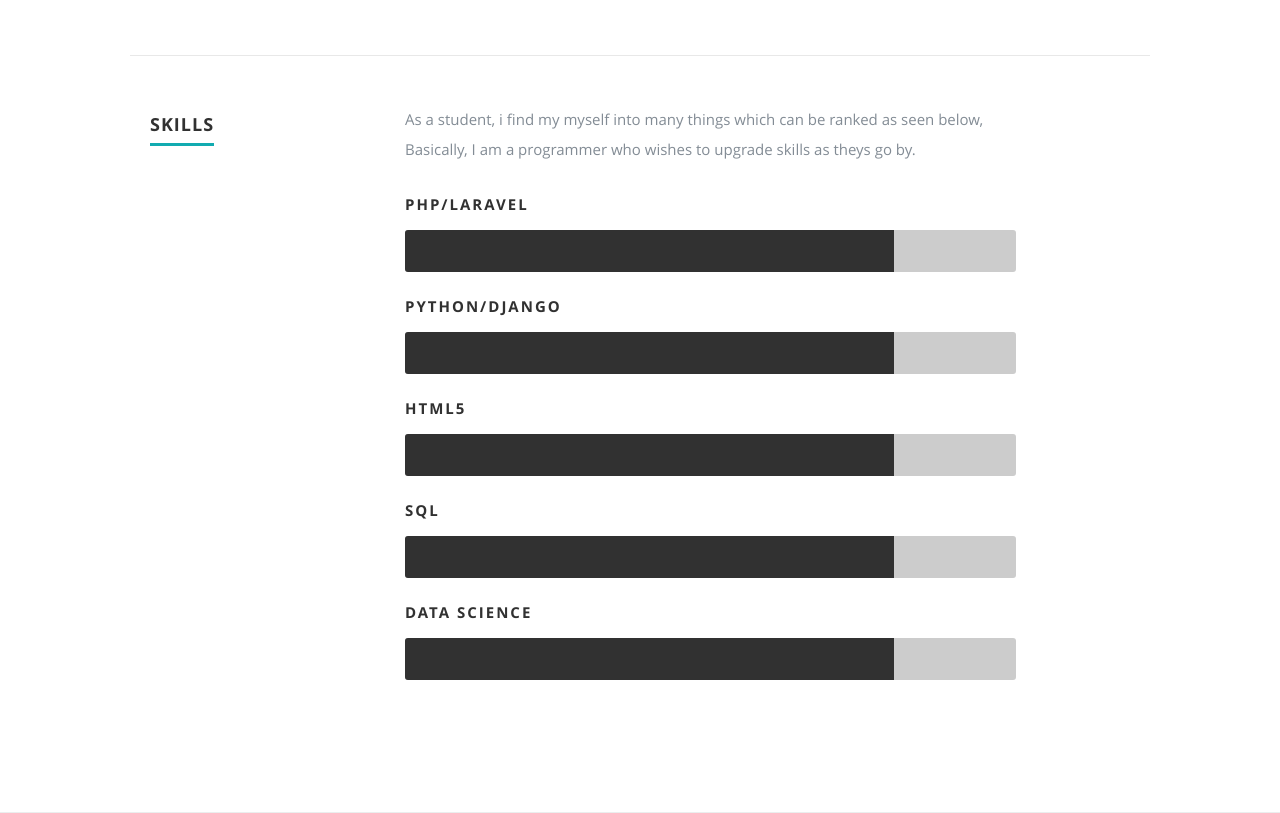
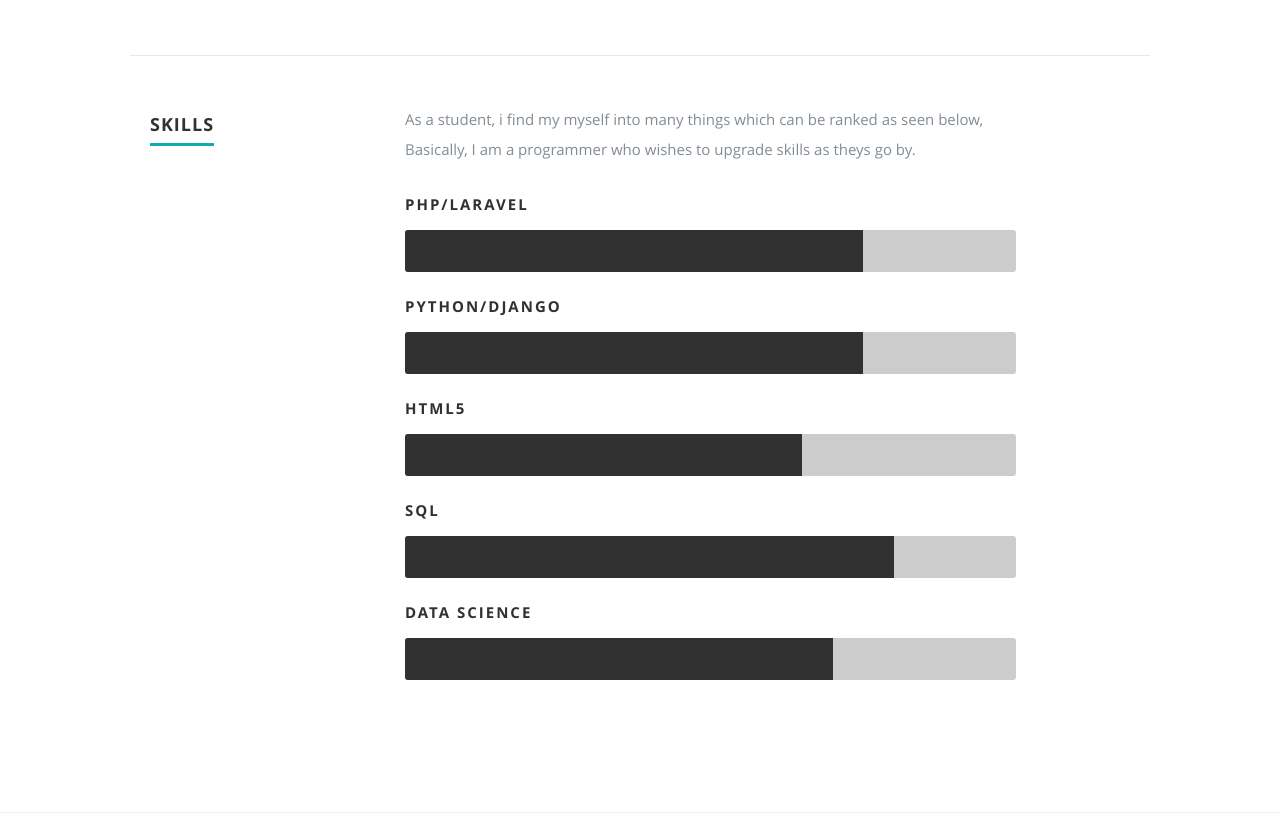
Before and after one commit to andrew21-mch/HNG-TASK-2, a PHP site: page / in a window 1280 px wide. Shown: the part 3331-4144 px from the top of the page. Run offline with PHP 8.4, Linux system fonts and the light colour scheme; some libraries are stand-ins or nearby versions; some web fonts are replaced.

Commit message:
sill update

```diff
--- a/css/layout.css
+++ b/css/layout.css
@@ -325,12 +325,12 @@ ul#nav li.current a { color: #F06000; }
    border-radius: 3px 0 0 3px;
 }
 .css {
-  	width: 90%;
+  	width: 70%;
   	-moz-animation: css 2s ease;
   	-webkit-animation: css 2s ease;
 }
 .html5 {
-  	width: 80%;
+  	width: 65%;
   	-moz-animation: html5 2s ease;
   	-webkit-animation: html5 2s ease;
 }
@@ -340,32 +340,32 @@ ul#nav li.current a { color: #F06000; }
    -webkit-animation: html5 2s ease;
 }
 .php {
-   width: 80%;
+   width: 75%;
    -moz-animation: html5 2s ease;
    -webkit-animation: html5 2s ease;
 }
 .python {
-   width: 80%;
+   width: 75%;
    -moz-animation: html5 2s ease;
    -webkit-animation: html5 2s ease;
 }
 .bash__C {
-   width: 80%;
+   width: 70%;
    -moz-animation: html5 2s ease;
    -webkit-animation: html5 2s ease;
 }
 
 @-moz-keyframes css {
   0%   { width: 0px;  }
-  100% { width: 80%;  }
+  100% { width: 70%;  }
 }
 @-moz-keyframes html5 {
   0%   { width: 0px;  }
-  100% { width: 80%;  }
+  100% { width: 65%;  }
 }
 @-webkit-keyframes css {
   0%   { width: 0px;  }
-  100% { width: 90%;  }
+  100% { width: 80%;  }
 }
 @-webkit-keyframes html5 {
   0%   { width: 0px;  }
@@ -373,7 +373,7 @@ ul#nav li.current a { color: #F06000; }
 }
 @-webkit-keyframes sql {
   0%   { width: 0px;  }
-  100% { width: 80%;  }
+  100% { width: 75%;  }
 }
 @-webkit-keyframes php {
    0%   { width: 0px;  }
```
